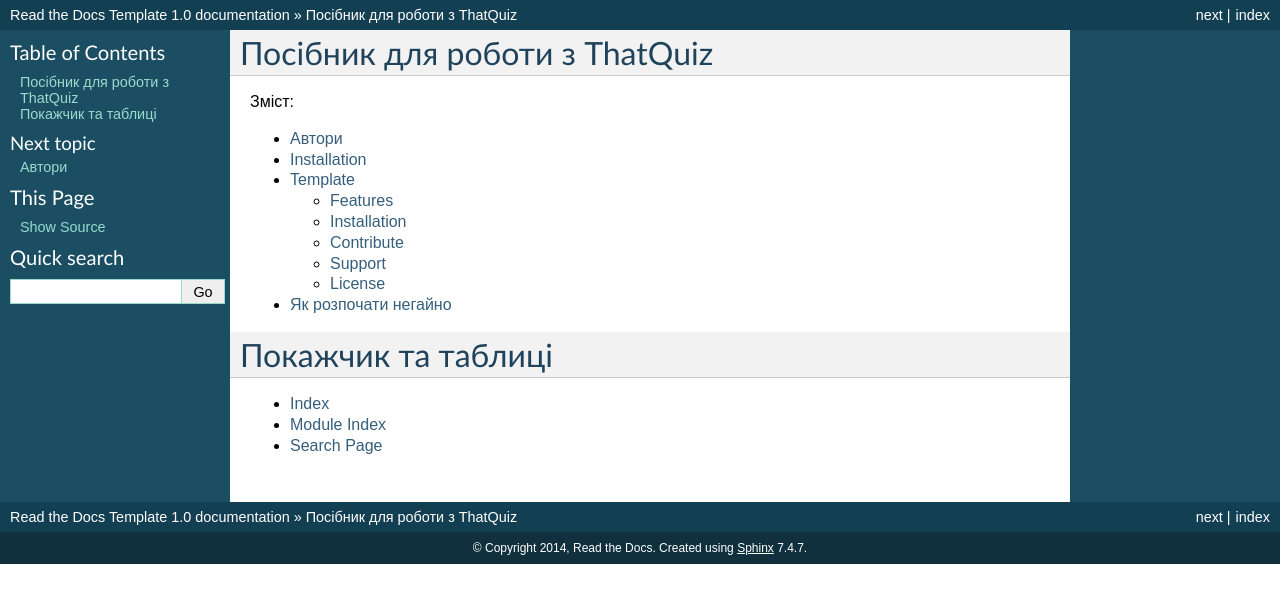
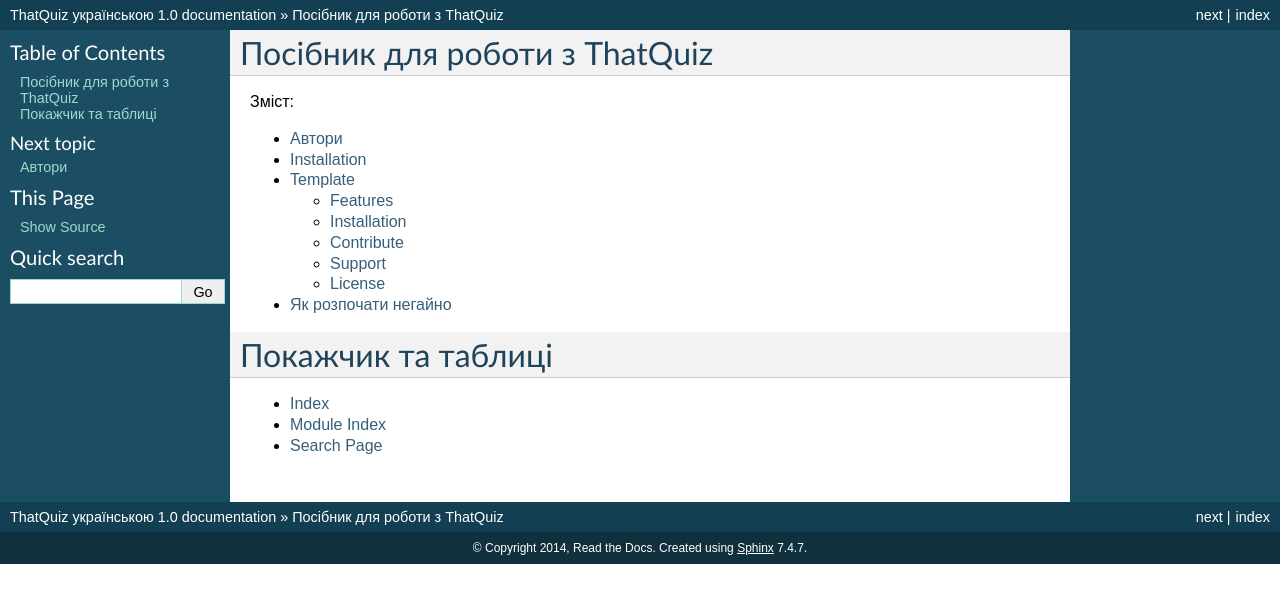
Before and after one commit to Gromko/ThatQuizUA, a Sphinx documentation site: the page built from docs/index.rst, in a window 1280 px wide. Shown: the top 603 px of the page. Built offline with Sphinx 7.4.7, drawn with Linux system fonts in a browser that asks for light colours.

Commit message:
Update conf.py

```diff
--- a/docs/conf.py
+++ b/docs/conf.py
@@ -43,7 +43,7 @@
 master_doc = 'index'
 
 # General information about the project.
-project = u'Read the Docs Template'
+project = u'ThatQuiz українською'
 copyright = u'2014, Read the Docs'
 
 # The version info for the project you're documenting, acts as replacement for
```
